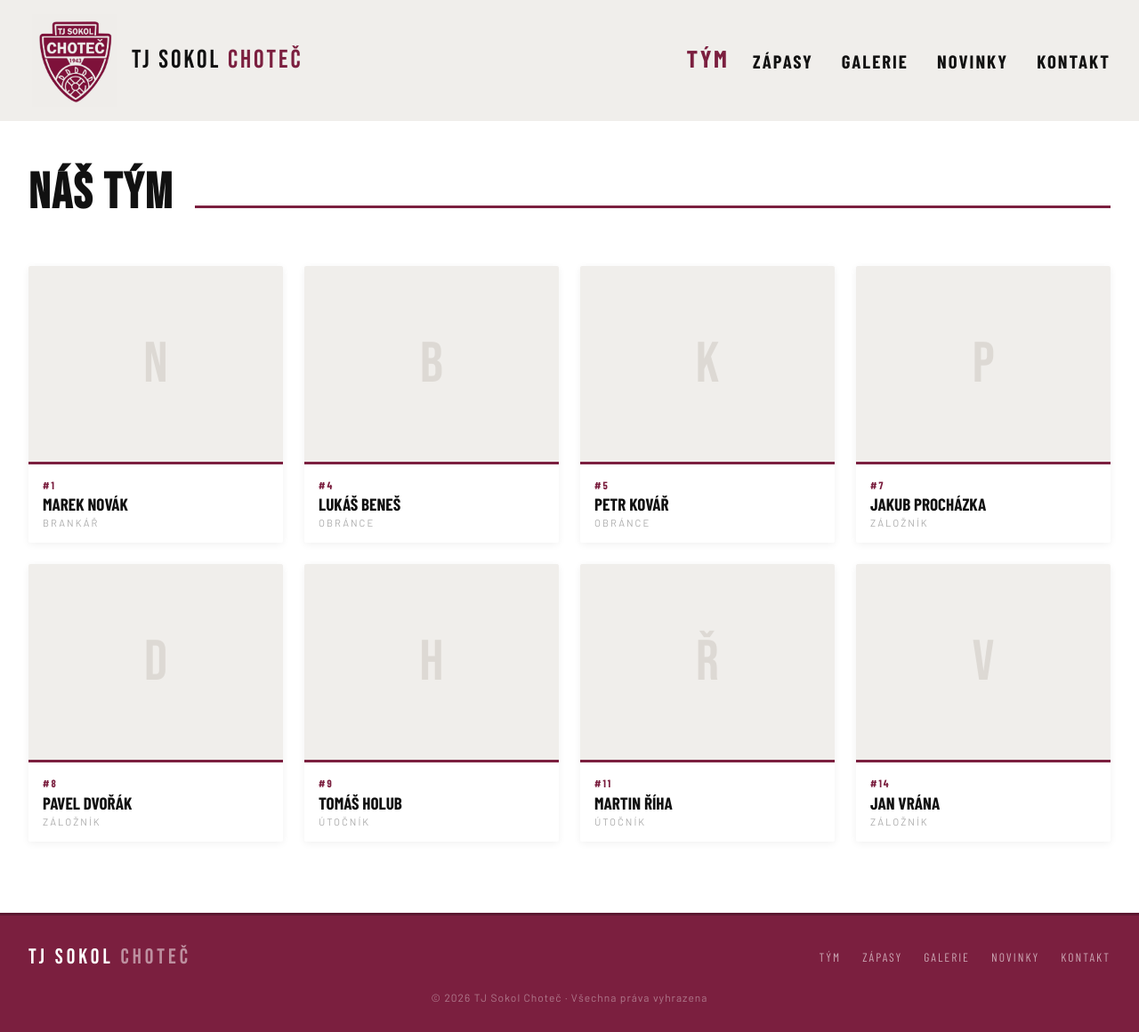
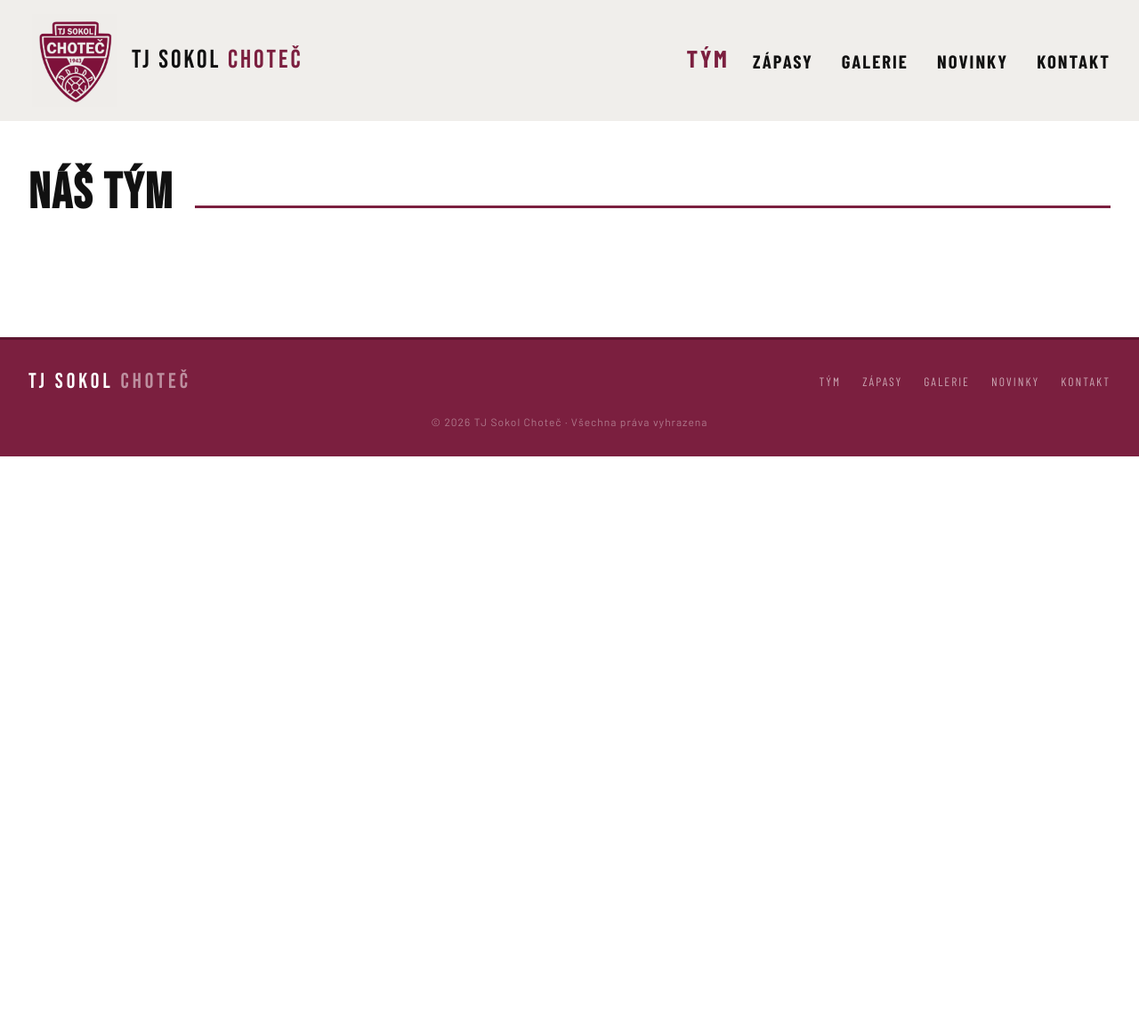
Before and after one commit to LukasKlas/tj-sokol-chotec, a Jekyll site: the page built from _pages/tym.md, in a window 1280 px wide and 1160 px high. Shown: the whole window at 89% size. Built offline with Jekyll 4.4.1, drawn with Linux system fonts in a browser that asks for light colours.

```diff
--- a/_data/hraci.yml
+++ b/_data/hraci.yml
@@ -1,39 +1 @@
-- cislo: 1
-  jmeno: "Marek Novák"
-  pozice: "Brankář"
-  foto: ""
-
-- cislo: 4
-  jmeno: "Lukáš Beneš"
-  pozice: "Obránce"
-  foto: ""
-
-- cislo: 5
-  jmeno: "Petr Kovář"
-  pozice: "Obránce"
-  foto: ""
-
-- cislo: 7
-  jmeno: "Jakub Procházka"
-  pozice: "Záložník"
-  foto: ""
-
-- cislo: 8
-  jmeno: "Pavel Dvořák"
-  pozice: "Záložník"
-  foto: ""
-
-- cislo: 9
-  jmeno: "Tomáš Holub"
-  pozice: "Útočník"
-  foto: ""
-
-- cislo: 11
-  jmeno: "Martin Říha"
-  pozice: "Útočník"
-  foto: ""
-
-- cislo: 14
-  jmeno: "Jan Vrána"
-  pozice: "Záložník"
-  foto: ""
+items: []
--- a/_pages/tym.md
+++ b/_pages/tym.md
@@ -11,7 +11,7 @@ permalink: /tym
       <div class="section-line"></div>
     </div>
     <div class="team-grid">
-      {% for hrac in site.data.hraci %}
+      {% for hrac in site.data.hraci.items %}
       <div class="player-card">
         {% if hrac.foto and hrac.foto != "" %}
         <img src="{{ hrac.foto | relative_url }}" alt="{{ hrac.jmeno }}" class="player-card__img">
```
Also changed, not shown: _data/galerie.yml (+2 -11 lines), _pages/kontakt.md (+1 -1 lines), 1 other file.
